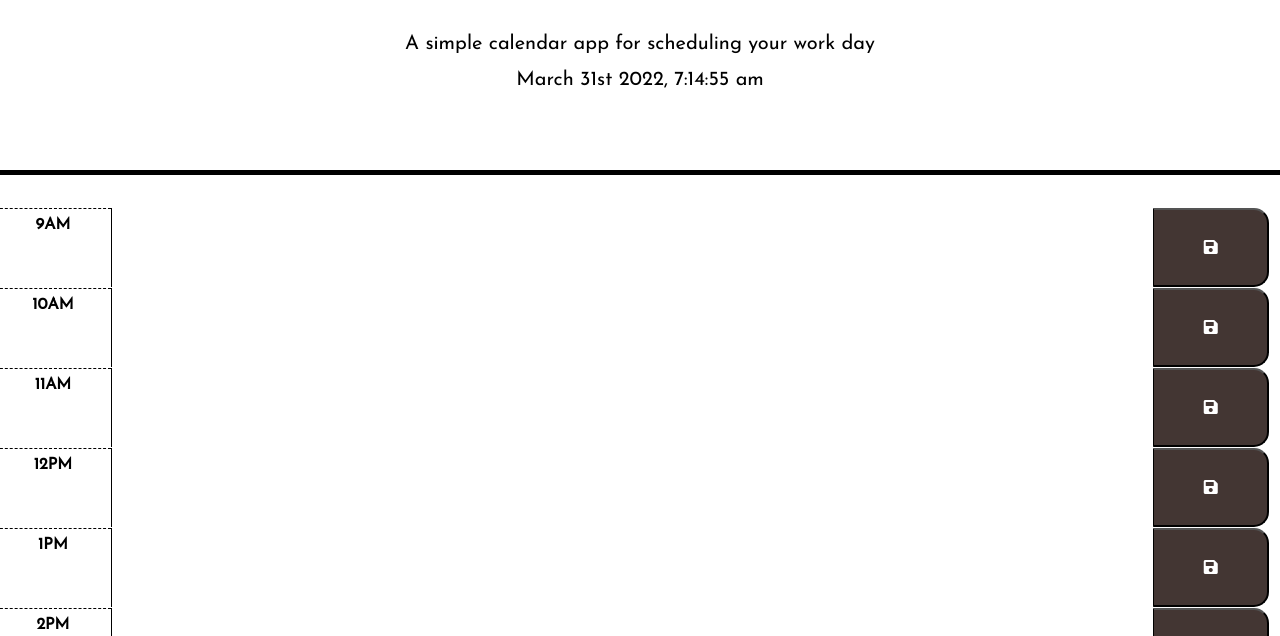
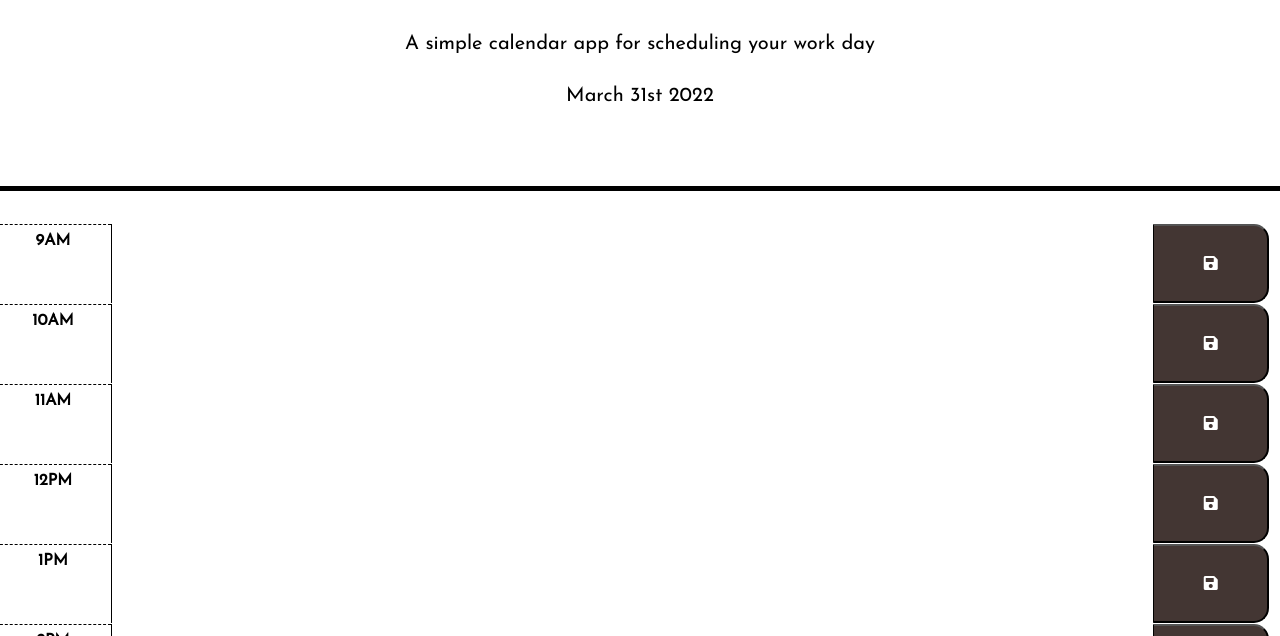
Before and after one commit to carolynngo11/work-day-scheduler, a plain HTML site: page index.html in a window 1280 px wide. Shown: the part 156-792 px from the top of the page. Drawn offline with nearby package versions, Linux system fonts and the light colour scheme.

Commit message:
Added an extra break in the header, time removed in java

```diff
--- a/Assets/js/script.js
+++ b/Assets/js/script.js
@@ -1,5 +1,5 @@
 // Time function (ref: moment.js)
-var current = moment().format('MMMM Do YYYY, h:mm:ss a');
+var current = moment().format('MMMM Do YYYY');
 $("#currentDay").html(current);
 
 // Save User's Text Input Function
```
Also changed, not shown: index.html (+1 -0 lines).
